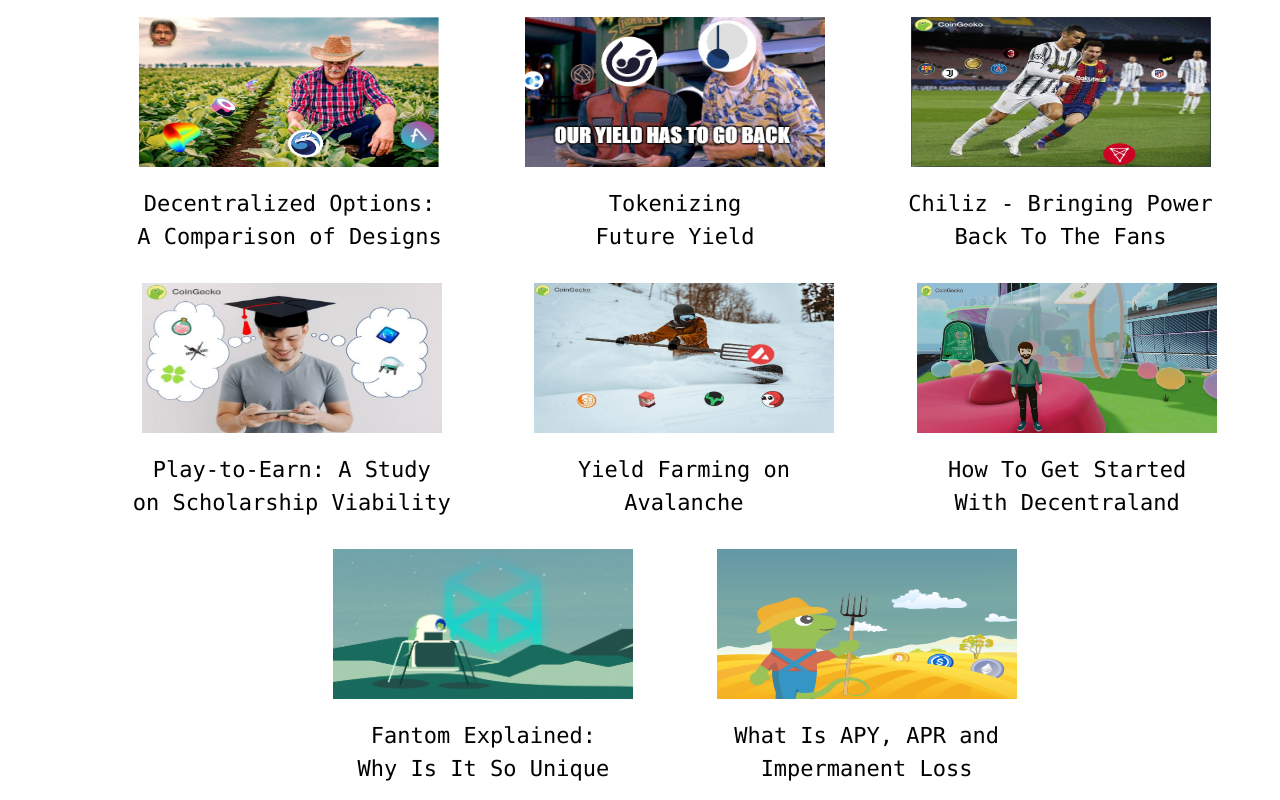
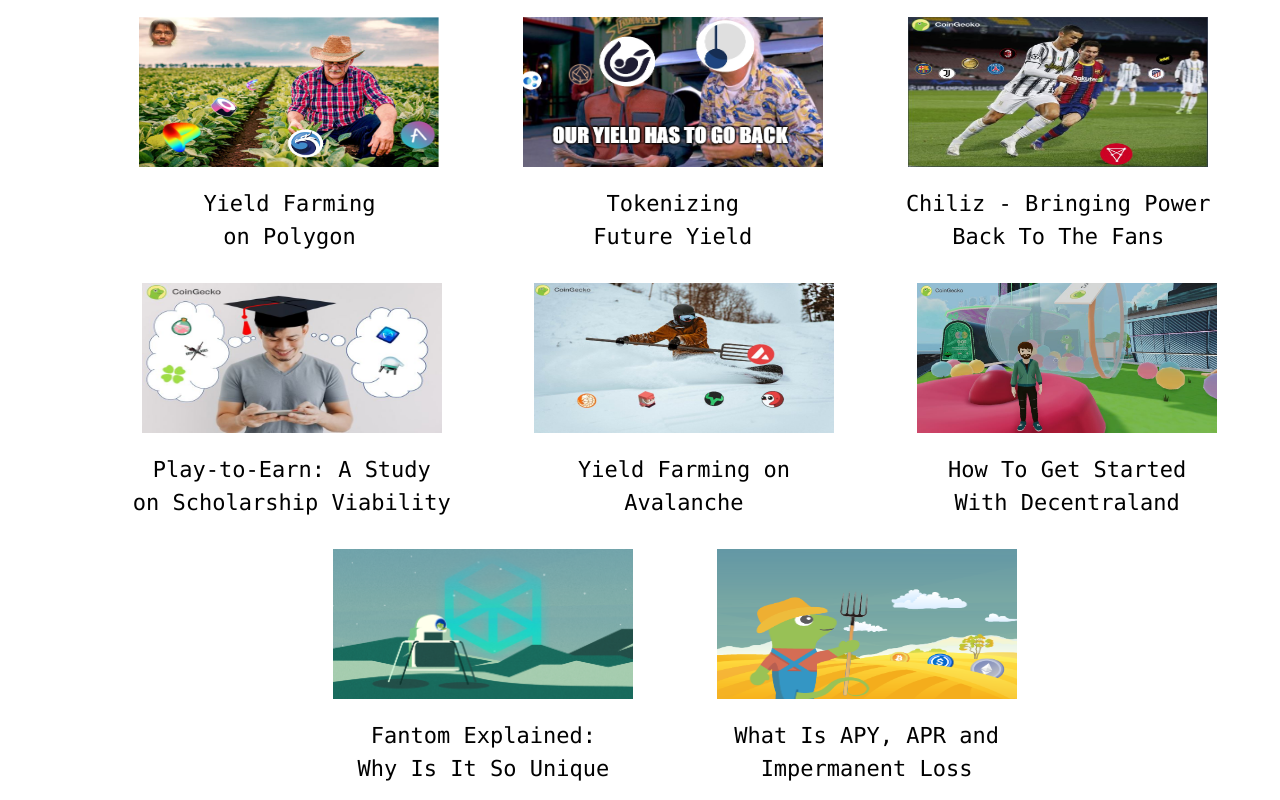
Before and after one commit to winsquare2/winsquare2.github.io, a plain HTML site: page projects.html in a window 1280 px wide. Shown: the part 1495-2295 px from the top of the page. Drawn offline with nearby package versions, Linux system fonts and the light colour scheme.

Commit message:
Update projects.html

```diff
--- a/projects.html
+++ b/projects.html
@@ -145,7 +145,7 @@
 <figure><a href="https://www.coingecko.com/buzz/yield-farming-on-binance-smart-chain" class="w3-bar-item w3-button1"><img src = "web_images/bsc.jpg" alt ="" width="300px" height="150px"><figcaption style="padding-top:20px;text-align:center;font-family:'Lucida Console',monospace;font-size:22px;">Yield Farming on<br> Binance Smart Chain</figcaption></a></figure>
 <figure><a href="https://www.coingecko.com/buzz/yield-farming-on-solana" class="w3-bar-item w3-button1"><img src = "web_images/sam.jpg" alt ="" width="300px" height="150px"><figcaption style="padding-top:20px;text-align:center;font-family:'Lucida Console',monospace;font-size:22px;">Yield Farming <br> on Solana</figcaption></a></figure>
 <br>
-<figure><a href="https://www.coingecko.com/buzz/yield-farming-on-polygon" class="w3-bar-item w3-button1"><img src = "web_images/polygon.png" alt ="" width="300px" height="150px"><figcaption style="padding-top:20px;text-align:center;font-family:'Lucida Console',monospace;font-size:22px;">Decentralized Options:<br> A Comparison of Designs</figcaption></a></figure>
+<figure><a href="https://www.coingecko.com/buzz/yield-farming-on-polygon" class="w3-bar-item w3-button1"><img src = "web_images/polygon.png" alt ="" width="300px" height="150px"><figcaption style="padding-top:20px;text-align:center;font-family:'Lucida Console',monospace;font-size:22px;">Yield Farming<br> on Polygon</figcaption></a></figure>
 <figure><a href="https://www.coingecko.com/buzz/tokenizing-future-yield" class="w3-bar-item w3-button1"><img src = "web_images/future-yield.png" alt ="" width="300px" height="150px"><figcaption style="padding-top:20px;text-align:center;font-family:'Lucida Console',monospace;font-size:22px;">Tokenizing<br> Future Yield </figcaption></a></figure>
 <figure><a href="https://www.coingecko.com/buzz/chiliz-bringing-power-back-to-the-fans" class="w3-bar-item w3-button1"><img src = "web_images/chiliz.JPG" alt ="" width="300px" height="150px"><figcaption style="padding-top:20px;text-align:center;font-family:'Lucida Console',monospace;font-size:22px;">Chiliz - Bringing Power <br> Back To The Fans </figcaption></a></figure>
 <br>
```
